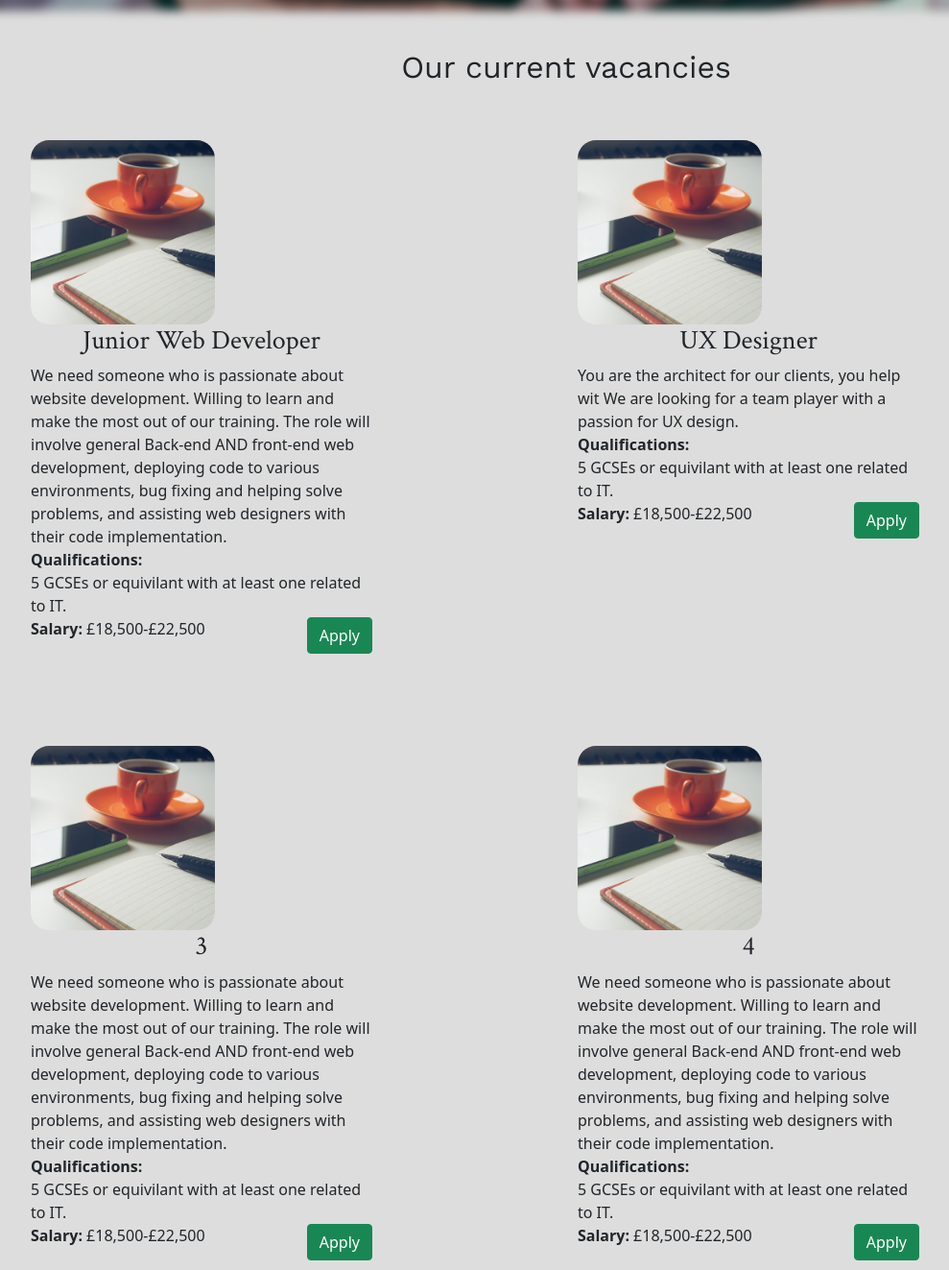
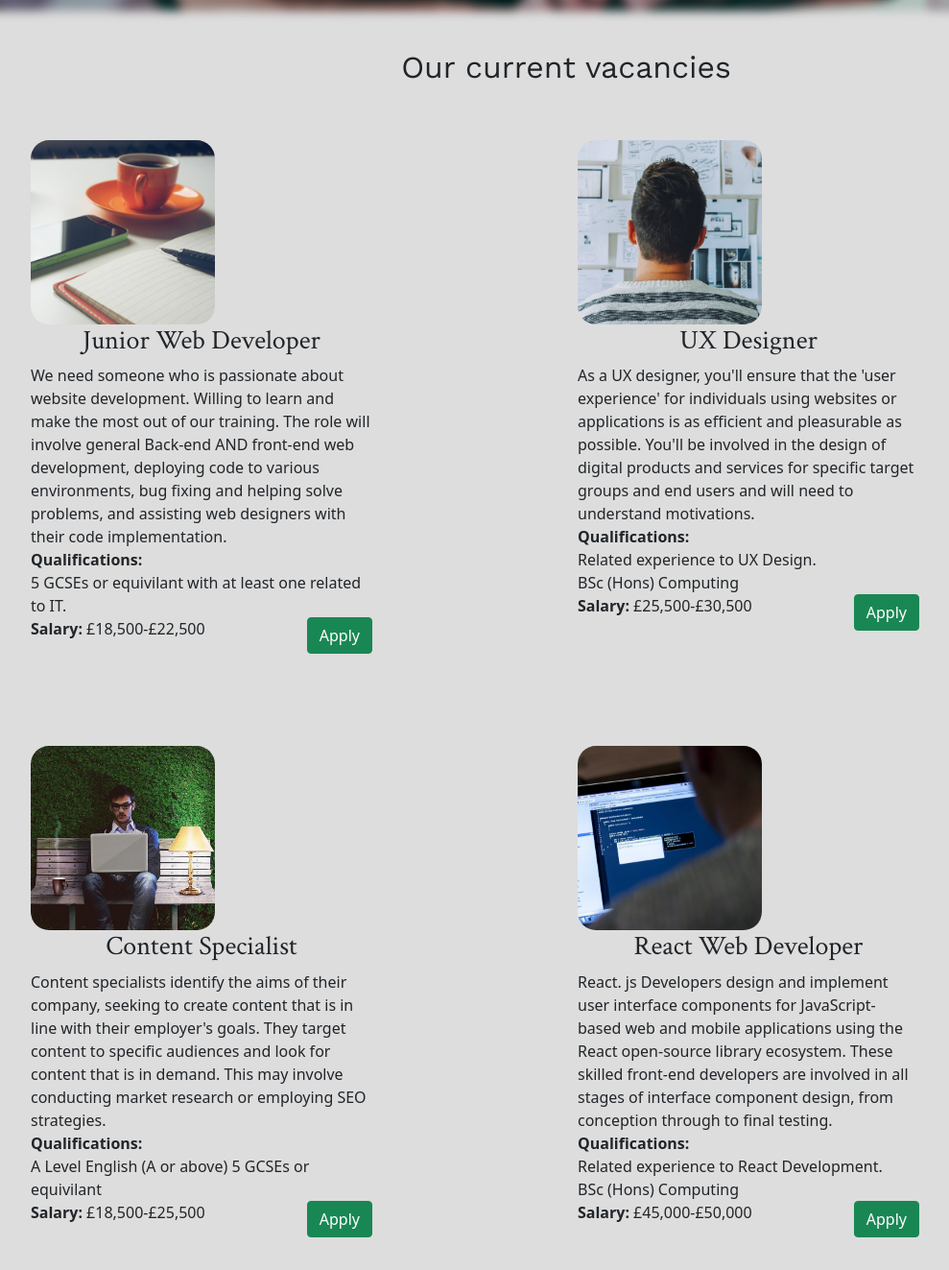
Before and after one commit to ojrichardson/HotBeansWebsite, a plain HTML site: page vacancies.html in a window 1280 px wide. Shown: the part 437-1760 px from the top of the page at 96% size, without its empty margins (50-1039 px from the left). Drawn offline with nearby package versions, Linux system fonts and the light colour scheme.

Commit message:
Finished Vacancies

```diff
--- a/vacancies.html
+++ b/vacancies.html
@@ -89,20 +89,23 @@
           <div class="col-sm">
             <div class="row">
                 <div class="col">
-                    <img src="assets/img/desk.jpg">
+                    <img src="assets/img/ux.jpg">
                 </div>
                 <div class="col-8">
                     <h3 align="center">UX Designer</h3>
                     <span class="align-baseline">
-                        You are the architect for our clients, you help wit
-
-                        We are looking for a team player with a passion for UX design.
+                      As a UX designer, you'll ensure that the 'user experience'
+                      for individuals using websites or applications is as efficient
+                      and pleasurable as possible. You'll be involved in the design of
+                      digital products and services for specific target groups and end users
+                      and will need to understand motivations.
                         <br>
                         <b>Qualifications:</b>
                         <br>
-                        5 GCSEs or equivilant with at least one related to IT.
+                        Related experience to UX Design.<br>
+                        BSc (Hons) Computing
                         <br>
-                        <b>Salary:</b> £18,500-£22,500
+                        <b>Salary:</b> £25,500-£30,500
                         <button type="button" class="btn btn-success" data-bs-toggle="modal" data-bs-target="#applicationForm">Apply</button>
                     </span>
                 </div>
@@ -117,22 +120,21 @@
           <div class="col-sm">
             <div class="row">
                 <div class="col">
-                    <img src="assets/img/desk.jpg">
+                    <img src="assets/img/writer.jpg">
                 </div>
                 <div class="col-8">
-                    <h3 align="center">3</h3>
+                    <h3 align="center">Content Specialist</h3>
                     <span class="align-baseline">
-                        We need someone who is passionate about website development.
-                        Willing to learn and make the most out of our training.
-                        The role will involve general Back-end AND front-end web development,
-                        deploying code to various environments, bug fixing and helping solve problems,
-                        and assisting web designers with their code implementation.
+                      Content specialists identify the aims of their company, seeking to create content that is in line with their employer's goals.
+                      They target content to specific audiences and look for content that is in demand.
+                      This may involve conducting market research or employing SEO strategies.
                         <br>
                         <b>Qualifications:</b>
                         <br>
-                        5 GCSEs or equivilant with at least one related to IT.
+                        A Level English (A or above)
+                        5 GCSEs or equivilant
                         <br>
-                        <b>Salary:</b> £18,500-£22,500
+                        <b>Salary:</b> £18,500-£25,500
                         <button type="button" class="btn btn-success" data-bs-toggle="modal" data-bs-target="#applicationForm">Apply</button>
                     </span>
                 </div>
@@ -141,22 +143,22 @@
           <div class="col-sm">
             <div class="row">
                 <div class="col">
-                    <img src="assets/img/desk.jpg">
+                    <img src="assets/img/react.jpg">
                 </div>
                 <div class="col-8">
-                    <h3 align="center">4</h3>
+                    <h3 align="center">React Web Developer</h3>
                     <span class="align-baseline">
-                        We need someone who is passionate about website development.
-                        Willing to learn and make the most out of our training.
-                        The role will involve general Back-end AND front-end web development,
-                        deploying code to various environments, bug fixing and helping solve problems,
-                        and assisting web designers with their code implementation.
+                      React. js Developers design and implement user interface components for JavaScript-based
+                      web and mobile applications using the React open-source library ecosystem.
+                      These skilled front-end developers are involved in all stages of interface component design,
+                      from conception through to final testing.
                         <br>
                         <b>Qualifications:</b>
                         <br>
-                        5 GCSEs or equivilant with at least one related to IT.
+                        Related experience to React Development.<br>
+                        BSc (Hons) Computing
                         <br>
-                        <b>Salary:</b> £18,500-£22,500
+                        <b>Salary:</b> £45,000-£50,000
                         <button type="button" class="btn btn-success" data-bs-toggle="modal" data-bs-target="#applicationForm">Apply</button>
                     </span>
                 </div>
@@ -192,10 +194,9 @@
                       <label for="roleSelection">Which role are you applying for?</label>
                       <select class="form-control" id="roleSelection">
                         <option>Junior Website Developer</option>
-                        <option>2</option>
-                        <option>3</option>
-                        <option>4</option>
-                        <option>5</option>
+                        <option>UX Designer</option>
+                        <option>Content Specialist</option>
+                        <option>React Web Developer</option>
                       </select>
                     </div>
                     <div class="form-group">
```
Also changed, not shown: assets/img/react.jpg (added), assets/img/ux.jpg (added), assets/img/writer.jpg (added).
